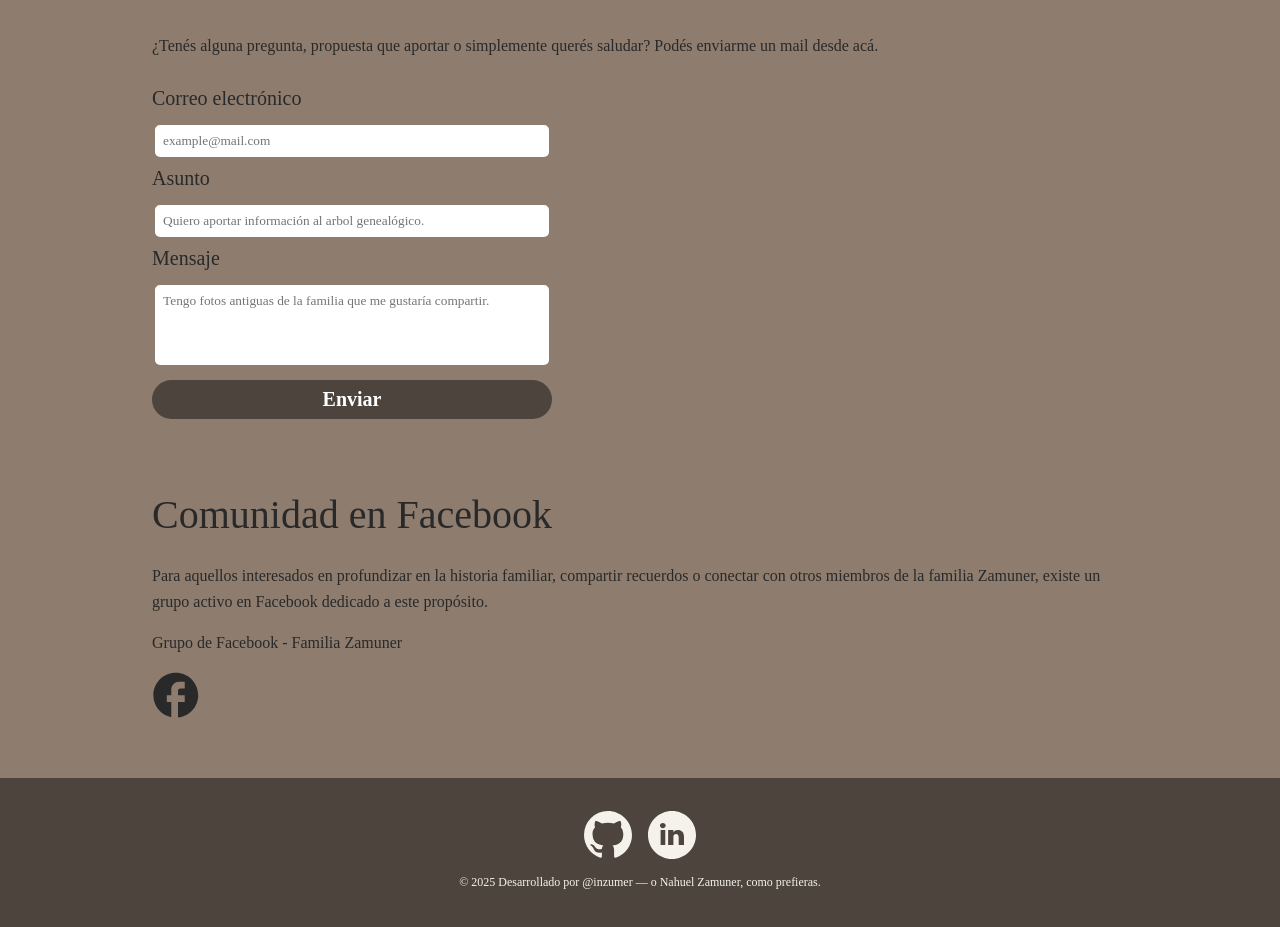
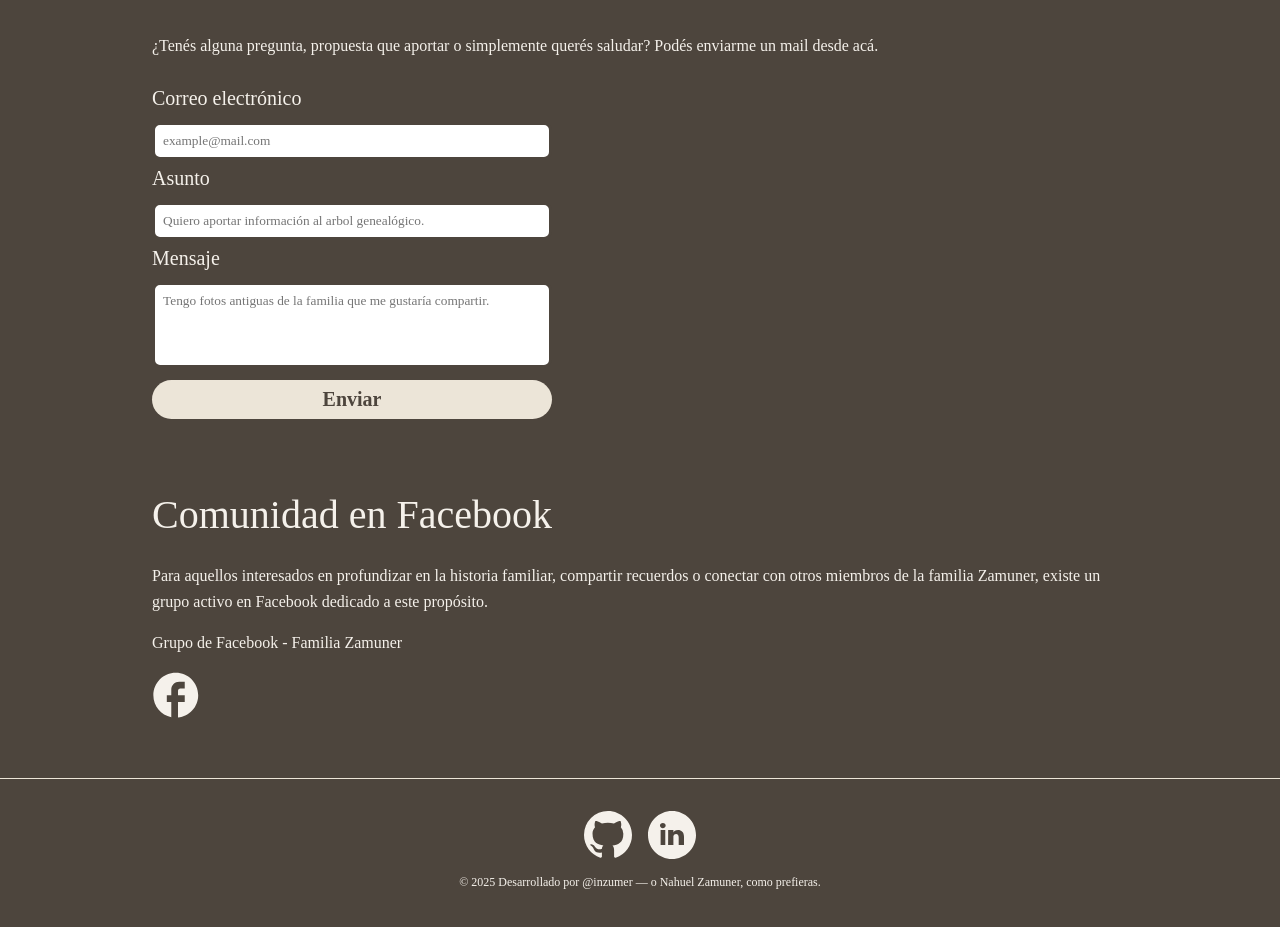
Before and after one commit to inzumer/zamuner, a Next.js app: page / in a window 1280 px wide. Shown: the part 9244-10171 px from the top of the page. Built offline with nearby package versions, Linux system fonts and the light colour scheme.

Commit message:
fix a11y text

```diff
--- a/src/assets/icons/Facebook.tsx
+++ b/src/assets/icons/Facebook.tsx
@@ -18,7 +18,7 @@ const Facebook: React.FC<FacebookProps> = ({ width = 18, height = 18, className,
         <title id="iconTitle">{accessibility}</title>
         <path
             d="M17.3232 8.6987C17.3232 4.05766 13.5565 0.291016 8.9155 0.291016C4.27446 0.291016 0.507812 4.05766 0.507812 8.6987C0.507812 12.768 3.40006 16.1563 7.23396 16.9382V11.221H5.55242V8.6987H7.23396V6.59678C7.23396 4.9741 8.55397 3.65409 10.1767 3.65409H12.2786V6.1764H10.597C10.1346 6.1764 9.75627 6.55474 9.75627 7.01716V8.6987H12.2786V11.221H9.75627V17.0643C14.0021 16.644 17.3232 13.0623 17.3232 8.6987Z"
-            fill="#292929"
+            fill="#f5f1eb"
         />
     </svg>
 );
--- a/src/components/atoms/Input/styles.module.css
+++ b/src/components/atoms/Input/styles.module.css
@@ -26,7 +26,7 @@
 
   /* 4.Visuals */
   border-radius: var(--space-8);
-  border: 3px solid var(--primary-dark);
+  border: 3px solid var(--black-light);
   transition: all 0.2s;
 
   /* 5.Others */
--- a/src/components/organism/Contact/styles.module.css
+++ b/src/components/organism/Contact/styles.module.css
@@ -8,7 +8,7 @@
   max-width: var(--space-400);
 
   /* 3. Typography */
-  color:  var(--black-dark);
+  color:  var(--white-light);
 }
 
 .form__container_button {
@@ -24,10 +24,10 @@
 .form__button {
   /* 2.Box model */
   padding: var(--space-8) var(--space-32);
-  background-color: var(--black-light);
+  background-color: var(--white-dark);
 
   /* 3. Typography */
-  color: var(--white);
+  color: var(--black-light);
   font-family: var(--font-roboto-mono);
   text-transform: capitalize;
 
--- a/src/components/organism/Footer/styles.module.css
+++ b/src/components/organism/Footer/styles.module.css
@@ -4,7 +4,7 @@
 
   /* 4. Visuals */
   background-color: var(--black-light);
-  border-top: 1px solid var(--black-light);
+  border-top: 1px solid var(--white-dark);
 }
 
 .footer__social {
--- a/src/components/templates/Home/styles.module.css
+++ b/src/components/templates/Home/styles.module.css
@@ -128,8 +128,8 @@
   max-width: 100%;
 
   /* 3. Typography */
-  color: var(--black-dark);
+  color: var(--white-light);
 
   /* 4. Visuals */
-  background-color: var(--primary-dark);
+  background-color: var(--black-light);
 }
```
